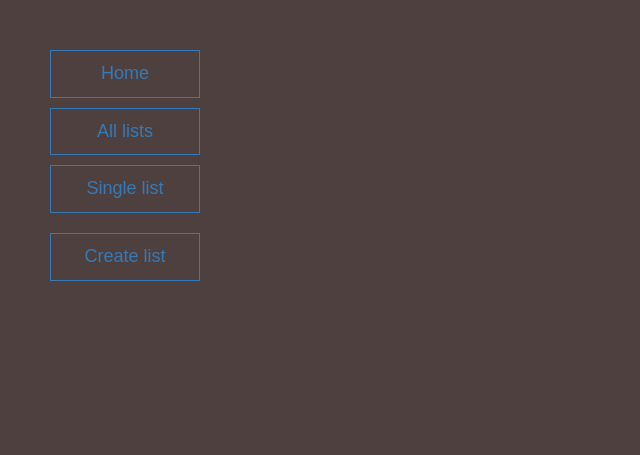
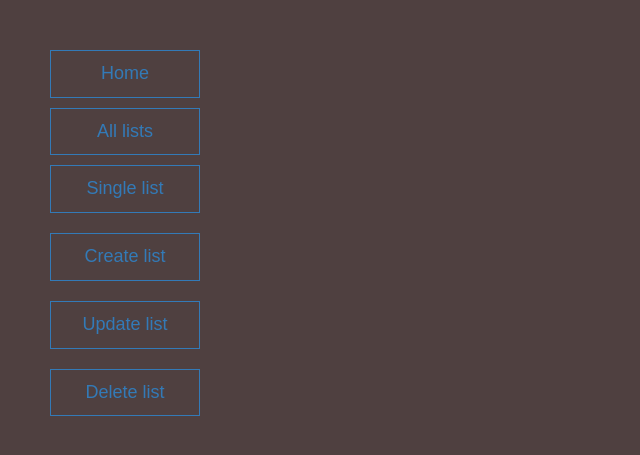
Before and after one commit to vladimir-grigore/code_snippets, a Node server app: page /lists in a window 1280 px wide. Shown: the top 455 px of the page, without its empty margins (0-640 px from the left). Run offline with Node 20, Linux system fonts and the light colour scheme; some libraries are stand-ins or nearby versions; some web fonts are replaced.

Commit message:
Add update and delete methods

```diff
--- a/wunderlist_test/api.js
+++ b/wunderlist_test/api.js
@@ -15,8 +15,8 @@ module.exports = () => {
         .done(function (lists) {
           res.json(lists);
         })
-        .fail(function () {
-          console.error('there was a problem');
+        .fail(function (err) {
+          console.error('there was a problem', err);
         });
   });
 
@@ -30,8 +30,8 @@ module.exports = () => {
         .done(function (list) {
           res.json(list);
         })
-        .fail(function () {
-          console.error('there was a problem');
+        .fail(function (err) {
+          console.error('there was a problem', err);
         });
   });
 
@@ -45,8 +45,8 @@ module.exports = () => {
         .done(function (list) {
           res.json(list);
         })
-        .fail(function () {
-          console.error('there was a problem');
+        .fail(function (err) {
+          console.error('there was a problem', err);
         });
   });
 
@@ -63,8 +63,47 @@ module.exports = () => {
         .done(function (list) {
           res.json(list);
         })
-        .fail(function () {
-          console.error('there was a problem');
+        .fail(function (err) {
+          console.error('there was a problem', err);
+        });
+  });
+
+  router.patch('/list/update', (req, res) => {
+    if (!req.body) {
+      res.status(400).json({ error: 'invalid request'});
+      return;
+    }
+
+    var listID = parseInt(req.body.id);
+    var listRevision = parseInt(req.body.revision);
+    var updateData = {
+      'title': `${req.body.name}`,
+    };
+
+    wunderlistAPI.http.lists.update(listID, listRevision, updateData)
+        .done(function (list) {
+          res.json(list);
+        })
+        .fail(function (err) {
+          console.error('there was a problem', err);
+        });
+  });
+
+  router.delete('/list/delete', (req, res) => {
+    if (!req.body) {
+      res.status(400).json({ error: 'invalid request'});
+      return;
+    }
+
+    var listID = parseInt(req.body.id);
+    var listRevision = parseInt(req.body.revision);
+
+    wunderlistAPI.http.lists.deleteID(listID, listRevision)
+        .done(function (list) {
+          res.json(list);
+        })
+        .fail(function (err) {
+          console.error('there was a problem', err);
         });
   });
 
--- a/wunderlist_test/public/lists.js
+++ b/wunderlist_test/public/lists.js
@@ -21,8 +21,45 @@ $(document).ready(function(){
   $("#add_list").on('click', () => {
     if($(".add_list input").val()){
       var list_name = $(".add_list input").val();
+      add_list(list_name);
     }
-    add_list(list_name);
+  });
+
+  $("#update_list").on('click', () => {
+    if($(".update_list input").hasClass("hidden")){
+      $(".update_list input").removeClass("hidden");
+      $("#update").removeClass("hidden");
+    } else {
+      $(".update_list input").addClass("hidden");
+      $("#update").addClass("hidden");
+    }
+  });
+
+  $("#update").on('click', () => {
+    if($("#title_update").val() && $("#revision_update").val() && $("#id_update").val()){
+      var id = $("#id_update").val();
+      var title = $("#title_update").val();
+      var revision = $("#revision_update").val();
+      update_list(id, title, revision);
+    }
+  });
+
+  $("#delete_list").on('click', () => {
+    if($(".delete_list input").hasClass("hidden")){
+      $(".delete_list input").removeClass("hidden");
+      $("#delete").removeClass("hidden");
+    } else {
+      $(".delete_list input").addClass("hidden");
+      $("#delete").addClass("hidden");
+    }
+  });
+
+  $("#delete").on('click', () => {
+    if($("#revision_delete").val() && $("#id_delete").val()){
+      var id = $("#id_delete").val();
+      var revision = $("#revision_delete").val();
+      delete_list(id, revision);
+    }
   });
 
   // Ajax call for GET-ing all lists
@@ -55,4 +92,31 @@ $(document).ready(function(){
     });
   }
 
+  function update_list(id, list_name, revision){
+    $.ajax({
+      url: `/api/list/update`,
+      method: "PATCH",
+      data: {
+        id: id,
+        revision: revision,
+        name: list_name,
+      }
+    }).done((data) => {
+      console.log(data);
+    });
+  }
+
+  function delete_list(id, revision){
+    $.ajax({
+      url: `/api/list/delete`,
+      method: "DELETE",
+      data: {
+        id: id,
+        revision: revision,
+      }
+    }).done((data) => {
+      console.log(data);
+    });
+  }
+
 });
--- a/wunderlist_test/public/styles/main.css
+++ b/wunderlist_test/public/styles/main.css
@@ -34,7 +34,7 @@ body {
   left: initial;
 }
 
-.add_list {
+.list {
   display: flex;
   align-items: center;
 }
@@ -49,14 +49,15 @@ body {
     100% { opacity: 0; }
 }
 
-.add_list input {
+.input {
   animation: 1s ease 0s normal forwards 1 fadein;
   padding: 13px;
   border: none;
   margin: 0 10px 0 10px;
+  width: 150px;
 }
 
-#add_list {
+.button {
   animation: 1s ease 0s normal forwards 1 fadein;
 }
 
--- a/wunderlist_test/views/lists.ejs
+++ b/wunderlist_test/views/lists.ejs
@@ -3,10 +3,23 @@
     <a class="links" href="/">Home</a>
     <a class="links" id="all_lists">All lists</a>
     <a class="links" id="single_lists">Single list</a>
-    <section class="add_list">
+    <section class="add_list list">
       <a class="links" id="create_list">Create list</a>
-      <input class="hidden"></input>
-      <a class="links hidden" id="add_list">Add new list</a>
+      <input class="input hidden" placeholder="Title..."></input>
+      <a class="links hidden button" id="add_list">Add new list</a>
+    </section>
+    <section class="update_list list">
+      <a class="links" id="update_list">Update list</a>
+      <input class="input hidden" id="id_update" placeholder="ID..."></input>
+      <input class="input hidden" id="title_update" placeholder="Title..."></input>
+      <input class="input hidden" id="revision_update" placeholder="Revision..."></input>
+      <a class="links button hidden" id="update">Update</a>
+    </section>
+    <section class="delete_list list">
+      <a class="links" id="delete_list">Delete list</a>
+      <input class="input hidden" id="id_delete" placeholder="ID..."></input>
+      <input class="input hidden" id="revision_delete" placeholder="Revision..."></input>
+      <a class="links button hidden" id="delete">Update</a>
     </section>
     <script src="./lists.js"></script>
   </body>
```
